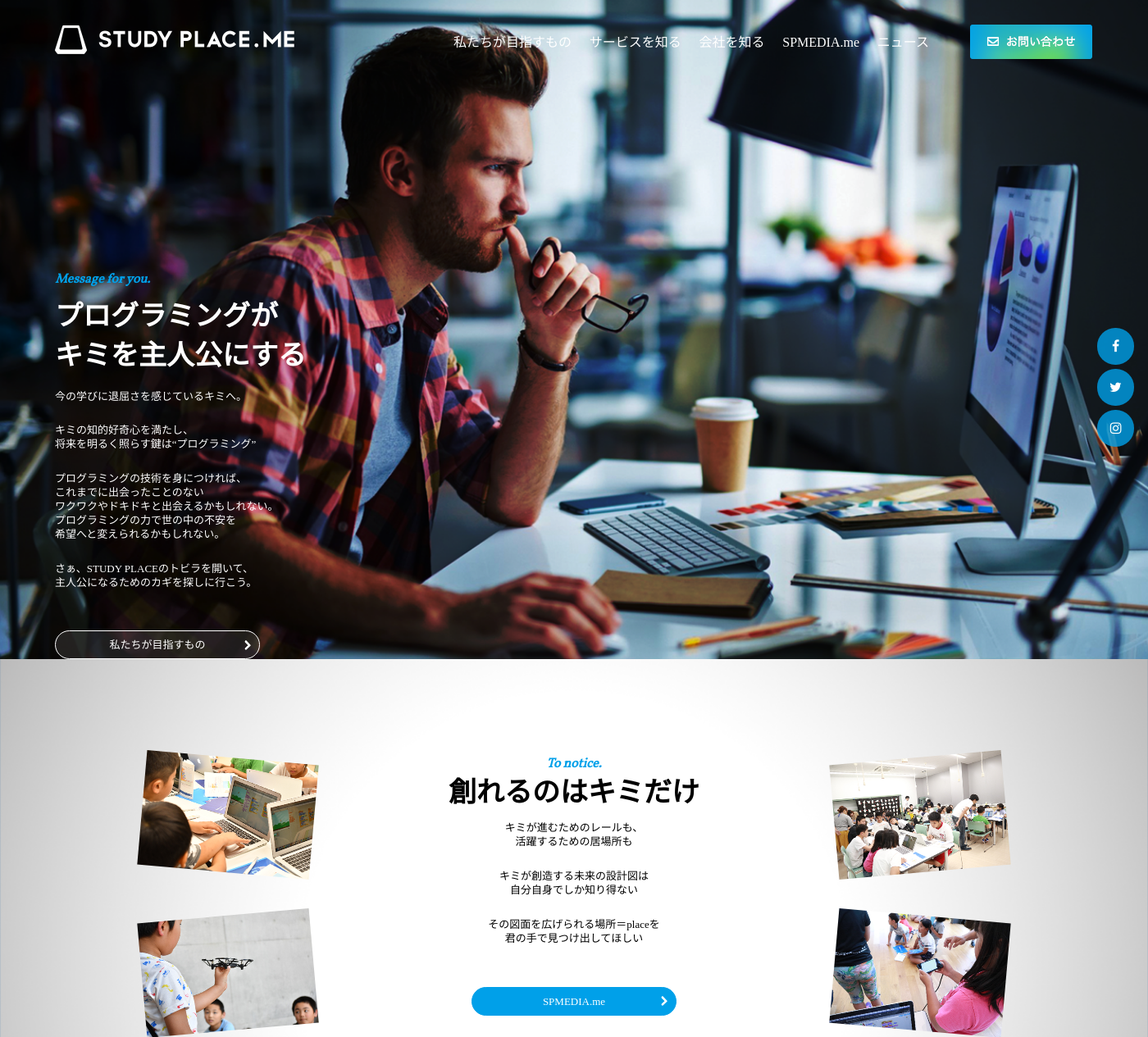
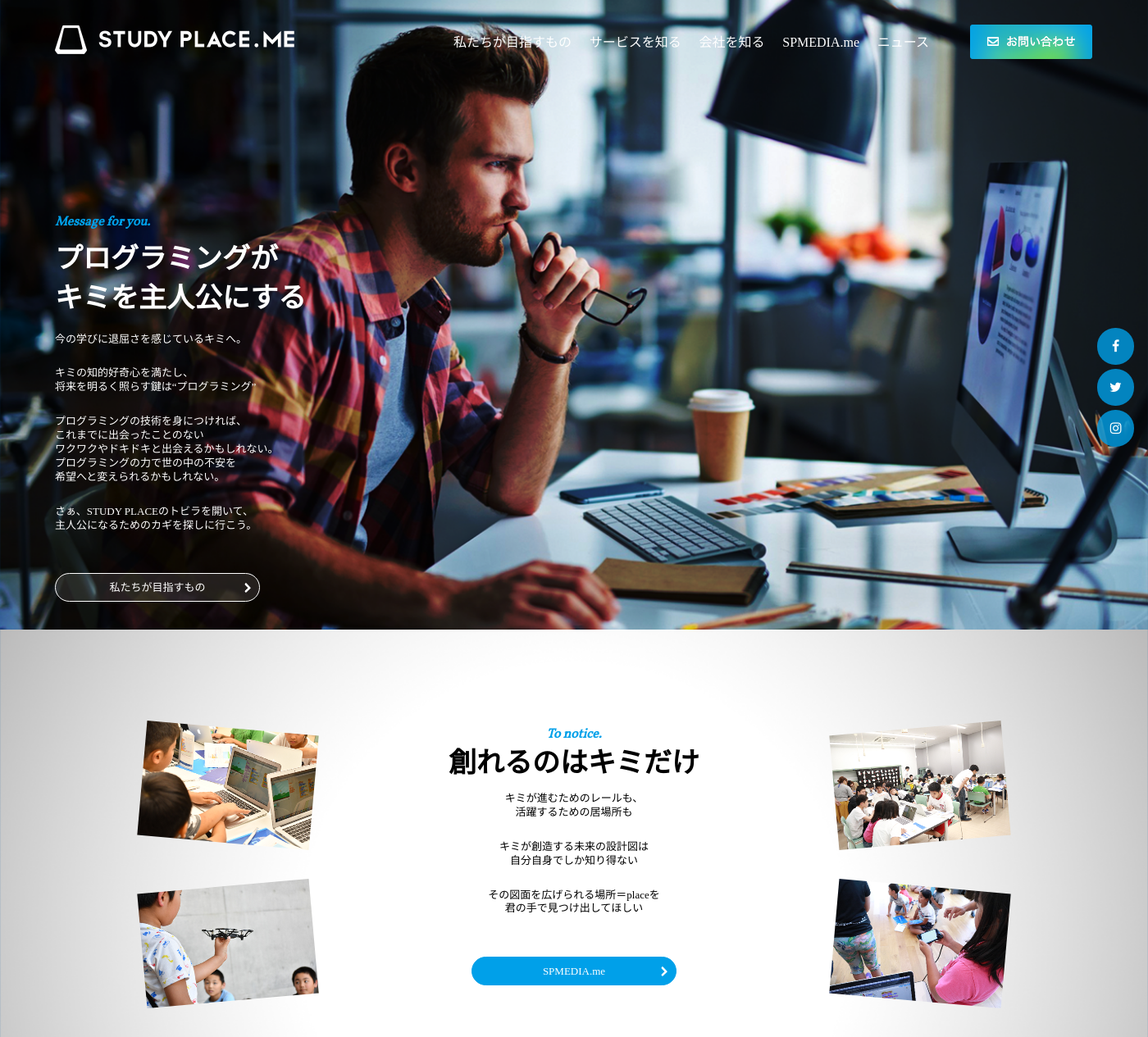
Before and after one commit to miiitaka/studyplace-theme, a PHP site: page / in a window 1400 px wide. Shown: the top 1265 px of the page at 82% size. Run offline with PHP 8.4, Linux system fonts and the light colour scheme; some libraries are stand-ins or nearby versions.

Commit message:
文章変更に伴うスタイルの変更

```diff
--- a/css/responsive.css
+++ b/css/responsive.css
@@ -163,7 +163,7 @@ footer,
 }
 
 .contents__top {
-  padding-top: 250px;
+  padding-top: 200px;
 }
 
 
--- a/css/style.css
+++ b/css/style.css
@@ -146,7 +146,7 @@ body {
 }
 
 .contents__top {
-  padding-top: 330px;
+  padding-top: 260px;
   margin: 0 auto;
   width: 1266px;
 }
```
